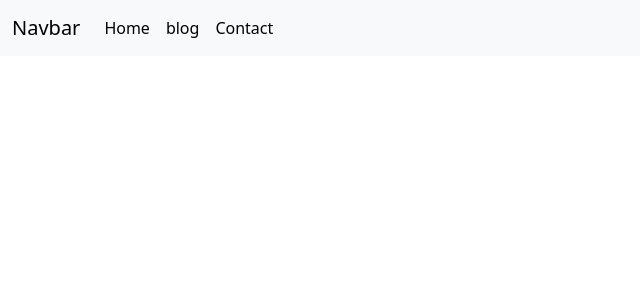
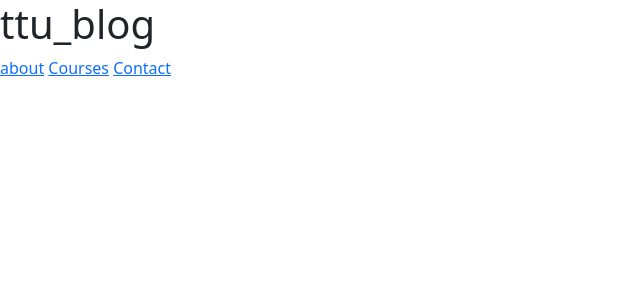
Before and after one commit to ayubsoft254/ttu_blog, a Django app: page / in a window 1280 px wide. Shown: the top 300 px of the page, without its empty margins (0-640 px from the left). Run offline with Django 5.2, Linux system fonts and the light colour scheme.

Commit message:
created about.html

```diff
--- a/src/landing/urls.py
+++ b/src/landing/urls.py
@@ -1,6 +1,7 @@
 from django.urls import path
-from .views import home_view
+from .views import home_view,about
 
 urlpatterns = [
     path('', home_view, name="home_view"),
+    path('about/', about, name='about')
 ]
--- a/src/landing/views.py
+++ b/src/landing/views.py
@@ -3,3 +3,6 @@ from django.shortcuts import render
 # Create your views here.
 def home_view(request):
     return render(request, 'index.html')
+
+def about(request):
+    return render(request, 'about.html')
--- /dev/null
+++ b/src/templates/about.html
@@ -0,0 +1 @@
+<p>About me</p>
--- a/src/templates/base.html
+++ b/src/templates/base.html
@@ -15,8 +15,12 @@
 
 <body>
     {% include "components/navbar.html" %}
+    <div id="main-content">
+
     {%block main%}
 
     {%endblock%}
+    </div>
+
 </body>
 </html>
--- a/src/templates/components/navbar.html
+++ b/src/templates/components/navbar.html
@@ -1,21 +1,9 @@
-<nav class="navbar navbar-expand-lg bg-body-tertiary">
-    <div class="container-fluid">
-      <a class="navbar-brand" href="#">Navbar</a>
-      <button class="navbar-toggler" type="button" data-bs-toggle="collapse" data-bs-target="#navbarSupportedContent" aria-controls="navbarSupportedContent" aria-expanded="false" aria-label="Toggle navigation">
-        <span class="navbar-toggler-icon"></span>
-      </button>
-      <div class="collapse navbar-collapse" id="navbarSupportedContent">
-        <ul class="navbar-nav me-auto mb-2 mb-lg-0">
-          <li class="nav-item">
-            <a class="nav-link active" aria-current="page" href="#">Home</a>
-          </li>
-          <li class="nav-item">
-            <a class="nav-link active" aria-current="page" href="#">blog</a>
-          </li>
-          <li class="nav-item">
-            <a class="nav-link active" aria-current="page" href="#">Contact</a>
-          </li>
+<header>
+  <h1>ttu_blog</h1>
+  <nav>
 
-      </div>
-    </div>
+      <a href="/about/" hx-get="/about/" hx-target="#main-content" hx-swap="innerHTML">about</a>
+      <a href="/courses/" hx-get="/courses/" hx-target="#main-content">Courses</a>
+      <a href="/contact/" hx-get="/contact/" hx-target="#contact" hx-swap="beforeend">Contact</a>
   </nav>
+</header>
--- a/src/templates/index.html
+++ b/src/templates/index.html
@@ -1 +1 @@
-{%extends 'base.html'%}
+{% extends "base.html" %}
```
Also changed, not shown: 1 other file.
